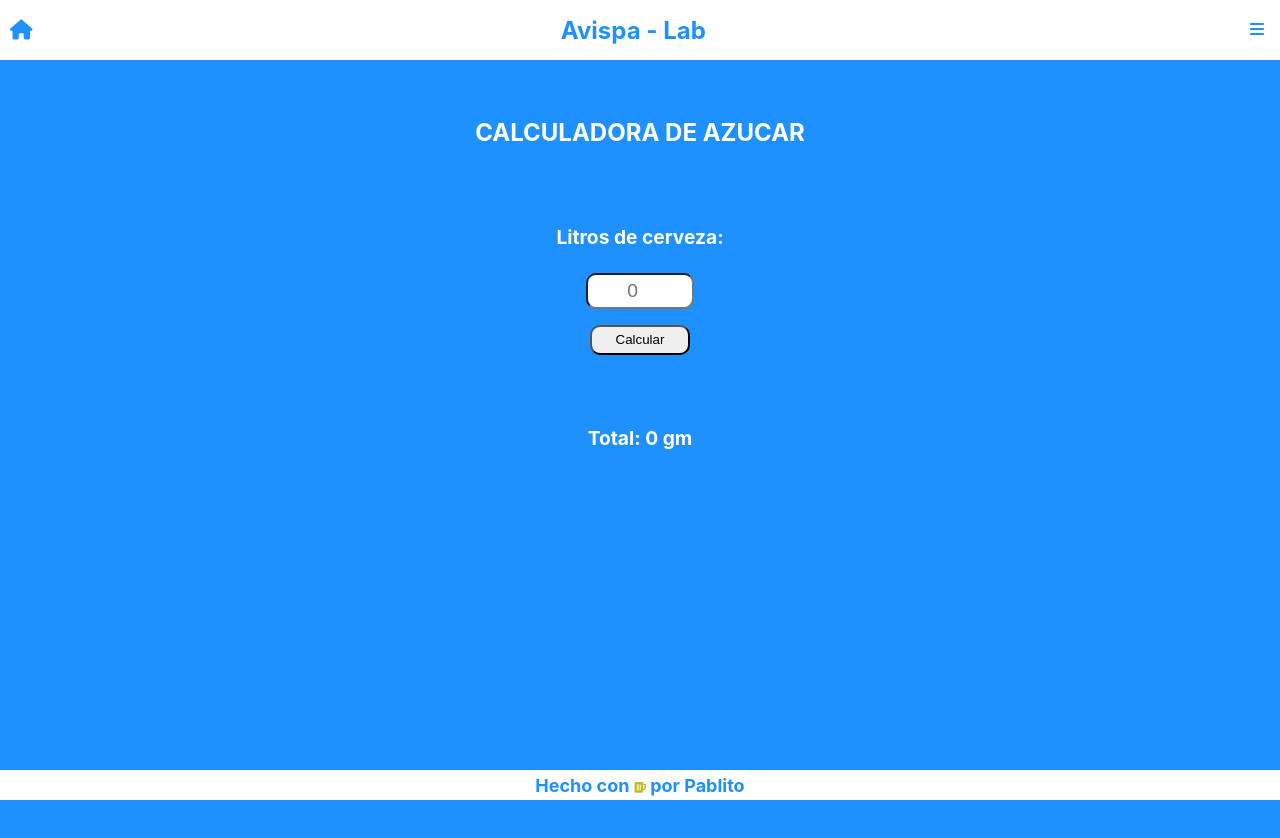
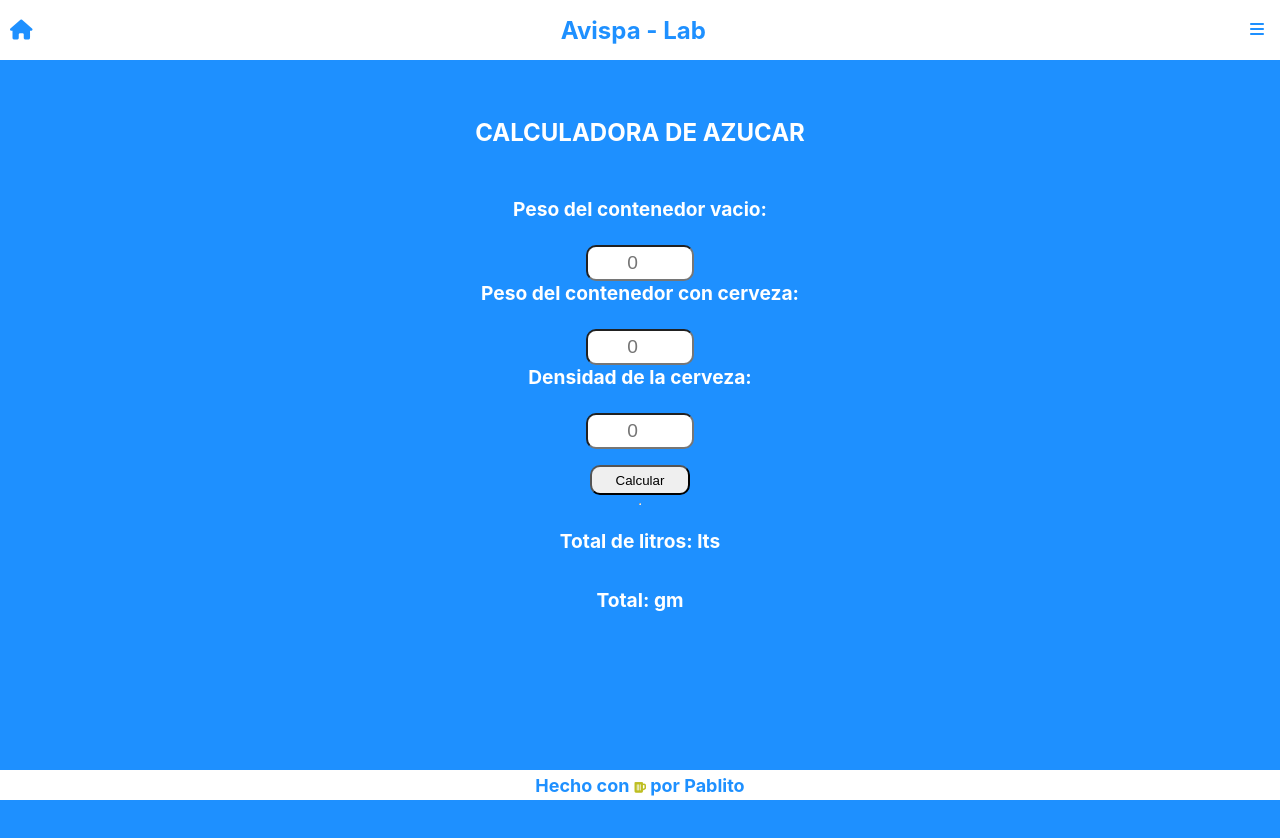
Before and after one commit to Pablito-1988/Avispa-Lab, a React (Create React App) app: page /sugar in a window 1280 px wide. Shown: the top 838 px of the page. Built offline with nearby package versions, Linux system fonts and the light colour scheme.

Commit message:
cambio en mediciones

```diff
--- a/src/components/Home/Home.js
+++ b/src/components/Home/Home.js
@@ -5,8 +5,8 @@ const Home = () => {
 
   return <div className='homeContainer'>
       <Link className='homeLink' to='/utilitys'>Utilidades</Link>
-      <Link className='homeLink' to='/new'>Nueva Cocción</Link>
-      <Link className='homeLink' to='/history'>Historial</Link>
+      {/* <Link className='homeLink' to='/new'>Nueva Cocción</Link>
+      <Link className='homeLink' to='/history'>Historial</Link> */}
   </div>;
 };
 
--- a/src/components/Utilitis/Mash.js
+++ b/src/components/Utilitis/Mash.js
@@ -41,7 +41,8 @@ const Water = () => {
           )}
         </Formik>
 
-        <p className='totalStyle' >Total: {qty} lts</p>
+        <p className='totalStyle' >Total: {qty[0]} lts</p>
+        <p className='totalStyle' >Total: {qty[1]} cm ( de arriba para abajo)</p>
       </div>
 
       </div>
--- a/src/components/Utilitis/Sugar.js
+++ b/src/components/Utilitis/Sugar.js
@@ -16,32 +16,61 @@ const Sugar = () => {
           validate={(values) => {
             const errors = {};
 
+            if (!values.contenedor) {
+              errors.contenedor = "Required";
+            } else if (values.contenedor < 0) {
+              errors.contenedor = "Must be positive";
+            }
+
             if (!values.beerQty) {
               errors.beerQty = "Required";
             } else if (values.beerQty < 0) {
               errors.beerQty = "Must be positive";
             }
+
+            if (!values.densidad) {
+              errors.densidad = "Required";
+            } else if (values.densidad < 0) {
+              errors.densidad = "Must be positive";
+            }
+
             return errors;
           }}
           onSubmit={(values) => {
 
-            setQty(functions.sugar(values.beerQty));
+            setQty(functions.sugar(values.contenedor,values.beerQty,values.densidad));
           }}
         >
           {({ handleChange }) => (
             <Form>
-              <label>Litros de cerveza:</label>
+              <label>Peso del contenedor vacio:</label>
               <input type="number" placeholder="0"
                 onChange={handleChange}
+                step="0.01"
+                name="contenedor"
+                className="beerQty" />
+                <ErrorMessage name="beerQty" />
+              <label>Peso del contenedor con cerveza:</label>
+              <input type="number" placeholder="0"
+                onChange={handleChange}
+                step="0.01"
                 name="beerQty"
+                className="beerQty" />
+                <ErrorMessage name="beerQty" />
+              <label>Densidad de la cerveza:</label>
+              <input type="number" placeholder="0"
+                step="0.01"
+                onChange={handleChange}
+                name="densidad"
                 className="beerQty" />
                 <ErrorMessage name="beerQty" />
               <button type="submit" className="submitButton">Calcular</button>
             </Form>
           )}
         </Formik>
-
-        <p className='totalStyle'>Total: {qty} gm</p>
+        <hr />
+        <p className='totalStyle'>Total de litros: {qty[0]}lts</p>
+        <p className='totalStyle'>Total: {qty[1]}gm</p>
       </div>
     </div>
   );
--- a/src/functions/Math.js
+++ b/src/functions/Math.js
@@ -1,13 +1,26 @@
 const functions = {
-  sugar: function (qty) {
-    return qty * 9;
+  sugar: function (peso_contenedor,peso_total,densidad) {
+    const peso_liquido = peso_total - peso_contenedor
+    const volumen_liquido = peso_liquido / densidad
+    const cantidad_de_azucar = volumen_liquido * 9
+    return [volumen_liquido,cantidad_de_azucar];
   },
   water: function (qty) {
-    return qty * 3;
+    const litro = 0.49
+    const cantidad_de_agua = qty * 3
+    const cm = 51 - (cantidad_de_agua * litro);
+    return [cantidad_de_agua,cm]  ;
   },
   lts: function (qty) {
-    return 50 - (qty * 50) / 110;
+    const litro = 0.49
+    return 51 - (qty * litro);
   },
+  litros_por_kg : function (peso_contenedor,peso_total,densidad){
+    const peso_liquido = peso_total - peso_contenedor
+    const volumen_liquido = peso_liquido / densidad
+    return volumen_liquido
+
+  }
 };
 
 export default functions;
```
